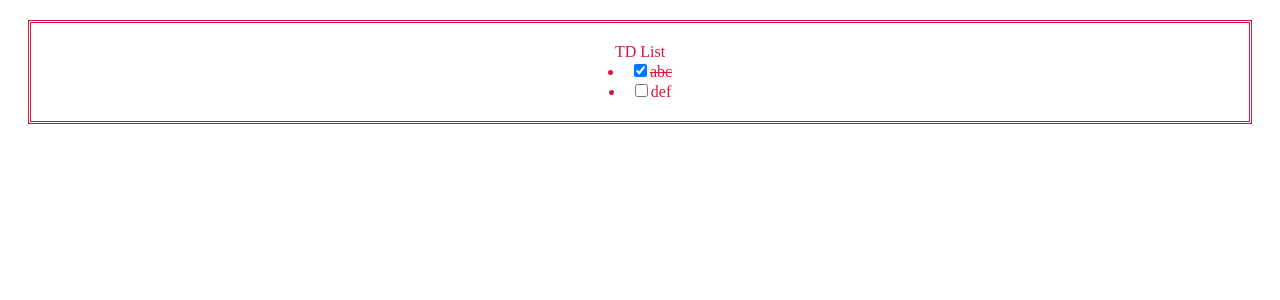
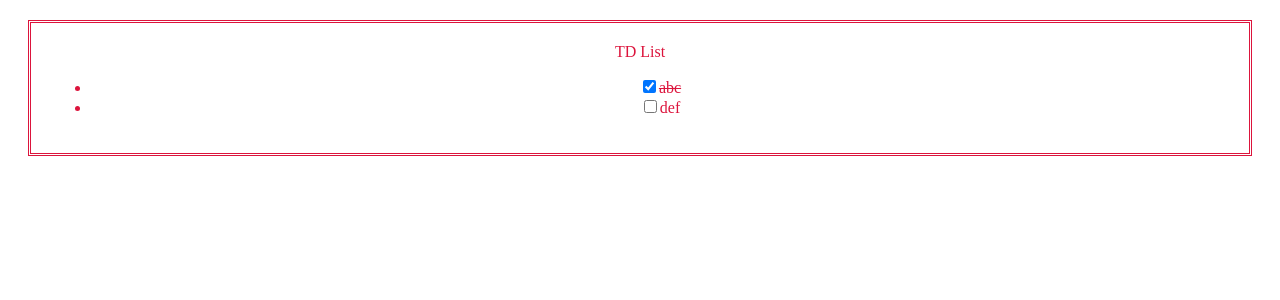
Before and after one commit to Buschke/svbu-rct-tdlist, a React (Vite) app: page / in a window 1280 px wide. Shown: the top 300 px of the page. Built offline with nearby package versions, Linux system fonts and the light colour scheme.

Commit message:
2 files modified

```diff
--- a/src/App.tsx
+++ b/src/App.tsx
@@ -1,6 +1,6 @@
-import React, { FC, useState } from 'react'
+import React, { FC, useState } from 'react';
 import './App.scss'
-import TodoListItem from './components/TodoListItem'
+import TodoList from './components/TodoList'
 
 const initialTodos: Array<Todo> = [
   { text: 'abc', completed: true },
@@ -10,15 +10,15 @@ const initialTodos: Array<Todo> = [
 const App: FC<{ title: string }> = () => {
   const [todos, setTodos] = useState<Array<Todo>>(initialTodos);
 
-  const toggleTodo: ToggleTodo = selectedTodo => {
-    const newTodos = todos.map(todo => {
+  const toggleTodo: ToggleTodo = (selectedTodo) => {
+    const newTodos = todos.map((todo) => {
       if (todo === selectedTodo) {
         return {
           ...todo,
-          completed: !todo.completed
+          completed: !todo.completed,
         }
       }
-      return todo
+      return todo;
     })
     setTodos(newTodos)
   }
@@ -26,8 +26,7 @@ const App: FC<{ title: string }> = () => {
     <div className="App p-5 m-5 border-double hover:border-dotted">
       TD List
       <React.Fragment>
-        <TodoListItem todo={todos[0]} toggleTodo={toggleTodo} />
-        <TodoListItem todo={todos[1]} />
+        <TodoList todos={todos} toggleTodo={toggleTodo} />
       </React.Fragment>
     </div>
   )
--- a/src/components/TodoList.tsx
+++ b/src/components/TodoList.tsx
@@ -10,7 +10,7 @@ interface TodoListItemProps {
 const TodoList: FC<TodoListItemProps> = ({ todos, toggleTodo }) => {
   return (<ul>
     {todos.map(todo => {
-      return <TodoListItem todo={todo} toggleTodo={toggleTodo} />
+      return <TodoListItem key={todo.text} todo={todo} toggleTodo={toggleTodo} />
     })}
   </ul>
   )
```
